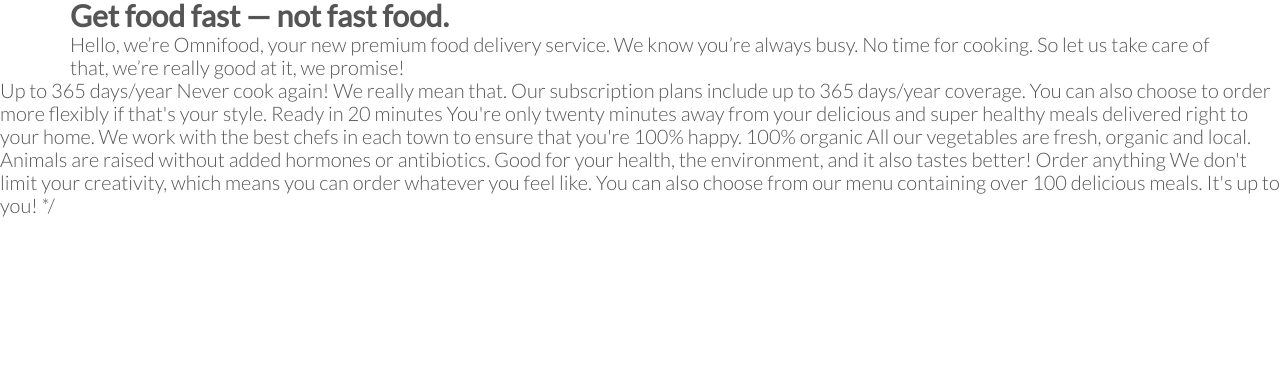
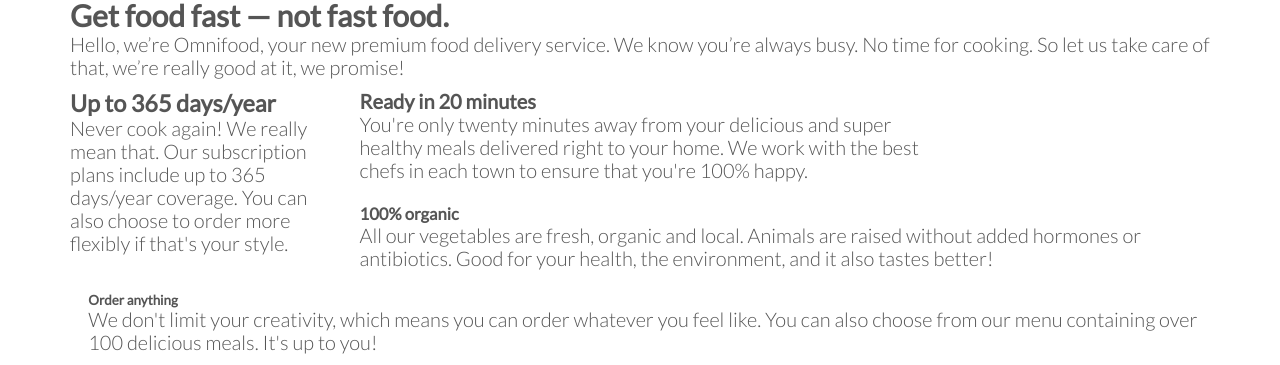
Before and after one commit to amritasinha/omnifood, a plain HTML site: page index.html in a window 1280 px wide. Shown: the part 802-1167 px from the top of the page. Before the commit the page ends 1019 px from the top, so only its background shows below. Drawn offline with Linux system fonts and the light colour scheme.

Commit message:
content of the section done. logo pending

```diff
--- a/index.html
+++ b/index.html
@@ -59,22 +59,51 @@
 
                     </div>
 
+                    <div class="row">
+                        <div class="col span-1-of-4 ">
+                            <h3>Up to 365 days/year</h3>
+                            <p>Never cook again! We really mean that. Our subscription plans include up to 365 days/year coverage. You can also choose to order more flexibly if that's your style.</p>
+                        </div>
+                         <div class="col span-2-of-4 ">
+                             <h4>Ready in 20 minutes</h4>
+                             <p>You're only twenty minutes away from your delicious and super healthy meals delivered right to your home. We work with the best chefs in each town to ensure that you're 100% happy.</p>
+                        </div>
+                         <div class="col span-3-of-4 ">
+                             <h5>100% organic</h5>
+                             <p>
+All our vegetables are fresh, organic and local. Animals are raised without added hormones or antibiotics. Good for your health, the environment, and it also tastes better!</p>
+
+                        </div>
+
+                         <div class="col span-4-of-4 ">
+                             <h6>
+                                 Order anything
+
+                             </h6>
+                             <p>
+We don't limit your creativity, which means you can order whatever you feel like. You can also choose from our menu containing over 100 delicious meals. It's up to you!</p>
+                        </div>
 
 
 
-Up to 365 days/year
-Never cook again! We really mean that. Our subscription plans include up to 365 days/year coverage. You can also choose to order more flexibly if that's your style.
 
-Ready in 20 minutes
-You're only twenty minutes away from your delicious and super healthy meals delivered right to your home. We work with the best chefs in each town to ensure that you're 100% happy.
 
-100% organic
-All our vegetables are fresh, organic and local. Animals are raised without added hormones or antibiotics. Good for your health, the environment, and it also tastes better!
+                    </div>
 
-Order anything
-We don't limit your creativity, which means you can order whatever you feel like. You can also choose from our menu containing over 100 delicious meals. It's up to you!
 
-*/
+
+
+
+
+
+
+
+
+
+
+
+
+
 
 
 
```
